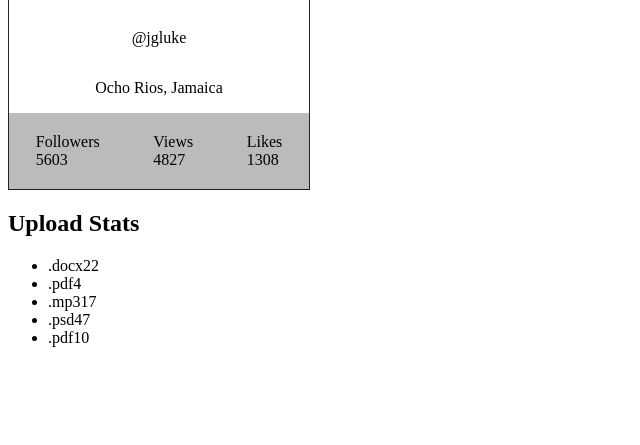
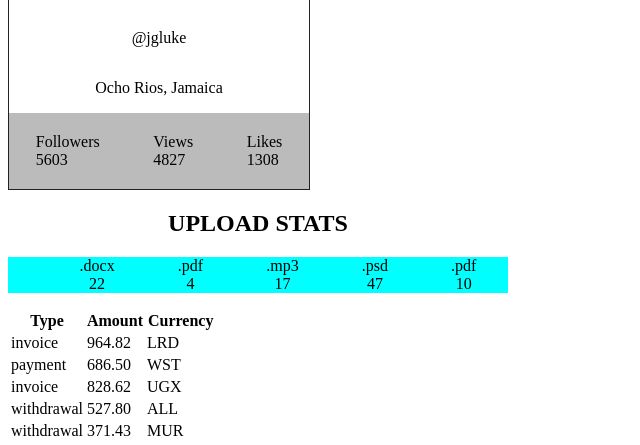
Before and after one commit to Ks0daR/goit-react-hw-01-components, a React app: page / in a window 1280 px wide. Shown: the part 346-791 px from the top of the page, without its empty margins (0-640 px from the left). Built offline with nearby package versions, Linux system fonts and the light colour scheme.

Commit message:
complete t_02 logic t_04

```diff
--- a/src/components/App.js
+++ b/src/components/App.js
@@ -1,14 +1,20 @@
 import React from 'react';
 import Profile from './Profile/Profile';
 import Statistics from './Statistics/Statistics';
+// import FriendList from './FriendList/FriendList';
+import TransactionHistory from './TransactionHistory/TransactionHistory';
 import userData from '../database/user.json';
 import statData from '../database/statistical-data.json';
+// import friends from '../database/friends.json'
+import transactions from '../database/transactions.json';
 
 export default function App() {
   return (
     <>
       <Profile user={userData} />
       <Statistics title="Upload Stats" data={statData} />
+      {/* <FriendList friends={friends} /> */}
+      <TransactionHistory items={transactions}/>
     </>
   );
 }
--- /dev/null
+++ b/src/components/FriendList/FriendList.js
@@ -0,0 +1,13 @@
+import React from 'react';
+import FriendListItem from './FriendListItem';
+
+function FriendList({ avatar, name, isOnline }) {
+  console.log(avatar);
+  return (
+    <ul class="friend-list">
+      <FriendListItem friends={avatar} />
+    </ul>
+  );
+}
+
+export default FriendList;
--- a/src/components/Profile/Profile.js
+++ b/src/components/Profile/Profile.js
@@ -5,7 +5,6 @@ import styles from './Profile.module.css';
 function Profile({ user }) {
   const { name, tag, location, avatar } = user;
   const { followers, views, likes } = user.stats;
-  console.log(typeof user.stats)
   return (
     <div className={styles.profile}>
       <div className={styles.description}>
--- a/src/components/Statistics/RenderData.js
+++ b/src/components/Statistics/RenderData.js
@@ -1,11 +1,13 @@
 import React from 'react';
+import styles from './Statistics.module.css';
+import PropTypes from 'prop-types';
 
 function RenderData({ stats }) {
-  console.log(stats);
+  console.log(stats)
   return (
-    <ul className="stat-list">
+    <ul className={styles.statList}>
       {stats.map(item => (
-        <li key={item.id} className="item">
+        <li key={item.id} className={styles.item}>
           <span className="label">{item.label}</span>
           <span className="percentage">{item.percentage}</span>
         </li>
@@ -14,4 +16,12 @@ function RenderData({ stats }) {
   );
 }
 
+RenderData.propTypes = {
+  stats: PropTypes.exact({
+    id: PropTypes.string.isRequired,
+    label: PropTypes.string.isRequired,
+    percentage: PropTypes.number.isRequired,
+  }).isRequired,
+};
+
 export default RenderData;
--- a/src/components/Statistics/Statistics.js
+++ b/src/components/Statistics/Statistics.js
@@ -1,9 +1,10 @@
 import React from 'react';
 import RenderData from './RenderData'
+import styles from './Statistics.module.css';
 
 function Statistics({ title, data }) {
   return (
-    <section className="statistics">
+    <section className={styles.statistics}>
       {title && <h2 className="title">{title}</h2>}
       <RenderData stats={data} />
     </section>
--- a/src/components/Statistics/Statistics.module.css
+++ b/src/components/Statistics/Statistics.module.css
@@ -1 +1,20 @@
-.statistics
+.statistics{
+    margin: 0;
+    padding: 0;
+    width: 500px;
+    height: auto;
+   text-align: center;
+   text-transform: uppercase;
+}
+.statList{
+    list-style: none;
+    display: flex;
+    background-color: aqua;
+    justify-content: space-around;
+}
+
+.item{
+    display: flex;
+    flex-direction: column;
+    text-transform: lowercase;
+}
--- /dev/null
+++ b/src/components/TransactionHistory/TransactionHistory.js
@@ -0,0 +1,27 @@
+import React from 'react';
+
+function TransactionHistory ({ items }) {
+  console.log(items);
+  return (
+    <table class="transaction-history">
+      <thead>
+        <tr>
+          <th>Type</th>
+          <th>Amount</th>
+          <th>Currency</th>
+        </tr>
+      </thead>
+      {items.map(prop => (
+        <tbody key={prop.id}>
+          <tr>
+            <td>{prop.type}</td>
+            <td>{prop.amount}</td>
+            <td>{prop.currency}</td>
+          </tr>
+        </tbody>
+      ))}
+    </table>
+  );
+}
+
+export default TransactionHistory;
--- /dev/null
+++ b/src/database/friends.json
@@ -0,0 +1,32 @@
+[
+    {
+      "avatar": "https://s3.amazonaws.com/uifaces/faces/twitter/shojberg/128.jpg",
+      "name": "Mango",
+      "isOnline": true,
+      "id": 1812
+    },
+    {
+      "avatar": "https://s3.amazonaws.com/uifaces/faces/twitter/j04ntoh/128.jpg",
+      "name": "Kiwi",
+      "isOnline": false,
+      "id": 1137
+    },
+    {
+      "avatar": "https://s3.amazonaws.com/uifaces/faces/twitter/r_oy/128.jpg",
+      "name": "Ajax",
+      "isOnline": true,
+      "id": 1213
+    },
+    {
+      "avatar": "https://s3.amazonaws.com/uifaces/faces/twitter/mugukamil/128.jpg",
+      "name": "Jay",
+      "isOnline": true,
+      "id": 1714
+    },
+    {
+      "avatar": "https://s3.amazonaws.com/uifaces/faces/twitter/sweetdelisa/128.jpg",
+      "name": "Poly",
+      "isOnline": false,
+      "id": 1284
+    }
+  ]
--- /dev/null
+++ b/src/database/transactions.json
@@ -0,0 +1,122 @@
+[
+    {
+      "id": "1e0700a2-5183-4291-85cc-2065a036a683",
+      "type": "invoice",
+      "amount": "964.82",
+      "currency": "LRD"
+    },
+    {
+      "id": "a30f821b-4d25-4ff0-abdd-e340b3f0dd2b",
+      "type": "payment",
+      "amount": "686.50",
+      "currency": "WST"
+    },
+    {
+      "id": "44dca67a-8e5a-4798-bf8e-b15efd4e1abd",
+      "type": "invoice",
+      "amount": "828.62",
+      "currency": "UGX"
+    },
+    {
+      "id": "ea8ed3dc-2b68-4a53-905a-53ecb0adef33",
+      "type": "withdrawal",
+      "amount": "527.80",
+      "currency": "ALL"
+    },
+    {
+      "id": "ea76146a-0b00-4b80-bc02-a8c822176712",
+      "type": "withdrawal",
+      "amount": "371.43",
+      "currency": "MUR"
+    },
+    {
+      "id": "63ca02f9-d637-46b5-9237-f3b24425e029",
+      "type": "payment",
+      "amount": "862.44",
+      "currency": "AUD"
+    },
+    {
+      "id": "ed0263e8-59a5-4bf1-87e0-2bb88e53dc34",
+      "type": "withdrawal",
+      "amount": "907.00",
+      "currency": "GEL"
+    },
+    {
+      "id": "6013bad0-750c-4691-8bc2-d8f2b43969c4",
+      "type": "withdrawal",
+      "amount": "352.52",
+      "currency": "UGX"
+    },
+    {
+      "id": "252c7be4-8b06-4fa7-8d42-61fb835b70d5",
+      "type": "payment",
+      "amount": "388.98",
+      "currency": "TOP"
+    },
+    {
+      "id": "4eaab41b-b967-40ac-82ed-85fc66f646f1",
+      "type": "deposit",
+      "amount": "103.10",
+      "currency": "BWP"
+    },
+    {
+      "id": "9648a350-8469-42d5-8bf3-18090de5fe67",
+      "type": "withdrawal",
+      "amount": "322.32",
+      "currency": "MRO"
+    },
+    {
+      "id": "9c5c25fb-1a95-4b2f-8d1f-4c4426d677cc",
+      "type": "invoice",
+      "amount": "14.79",
+      "currency": "PYG"
+    },
+    {
+      "id": "43ef232c-80e9-4d6f-b48a-b22405620de3",
+      "type": "payment",
+      "amount": "904.86",
+      "currency": "CHF"
+    },
+    {
+      "id": "5161682e-e620-4019-ab0a-24ceb10fbd20",
+      "type": "withdrawal",
+      "amount": "307.08",
+      "currency": "NOK"
+    },
+    {
+      "id": "7b119d71-42e6-4c42-a141-6818b07bb9ff",
+      "type": "invoice",
+      "amount": "275.07",
+      "currency": "AWG"
+    },
+    {
+      "id": "a4f65722-65c4-4c28-b1f4-b8ed988bb205",
+      "type": "deposit",
+      "amount": "213.10",
+      "currency": "STD"
+    },
+    {
+      "id": "c6e5784b-0ca3-48d6-86e5-b5128af5a523",
+      "type": "invoice",
+      "amount": "116.11",
+      "currency": "CUP CUC"
+    },
+    {
+      "id": "c9ebed6a-3a02-4b49-ac0d-0534b51f2bfd",
+      "type": "invoice",
+      "amount": "878.67",
+      "currency": "HKD"
+    },
+    {
+      "id": "a4a98b0e-b22c-438b-9f83-de2df52110c8",
+      "type": "invoice",
+      "amount": "725.03",
+      "currency": "UYU UYI"
+    },
+    {
+      "id": "b39bfa7a-0166-4c47-94d6-87d20590f746",
+      "type": "payment",
+      "amount": "405.45",
+      "currency": "MDL"
+    }
+  ]
```
Also changed, not shown: src/components/FriendList/FriendListItem.js (added, +7 -0 lines).
